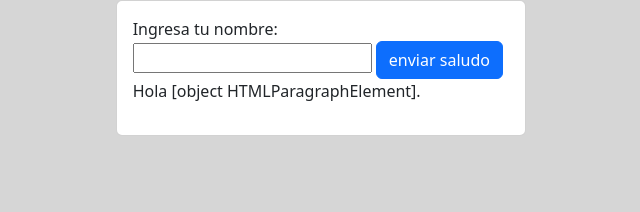
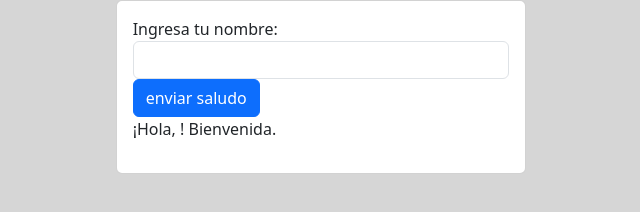
Before and after one commit to BalamSaram/15DOM, a plain HTML site: page dom1/index.html in a window 1280 px wide. Both pictures are taken after a click on the button "enviar saludo". Shown: the whole page, without its empty margins (319-959 px from the left). Drawn offline with nearby package versions, Linux system fonts and the light colour scheme.

Commit message:
feat:dom1

```diff
--- a/dom1/index.html
+++ b/dom1/index.html
@@ -12,7 +12,7 @@
             <div class="card">
                 <div class="card-body">
                     <label for="input">Ingresa tu nombre:</label>
-                    <input type="text" id="input">
+                    <input type="text" id="input" class="form-control">
                     <button class="btn btn-primary" id="boton">enviar saludo</button>
 
                     <p id="resultado">Hola</p>
@@ -23,16 +23,15 @@
     </div>
 
     <script>
-        const nombreinput= document.getElementById("input");
+        const nombreinput = document.getElementById("input");
         const boton= document.getElementById("boton");
         const resultadoParr=document.getElementById("resultado");
 
-        alert("prueba1");
         boton.addEventListener("click", function() {
-            alert("resultado");
-            const nombre = nombreinput.value.trim();
-            console.log("prueba2");
-            resultado.textContent = `Hola ${resultado}.`;
+
+            const nombre = nombreinput.value;
+
+            resultadoParr.textContent = `¡Hola, ${nombre}! Bienvenida.`;
         });
     </script>
 </body>
```
